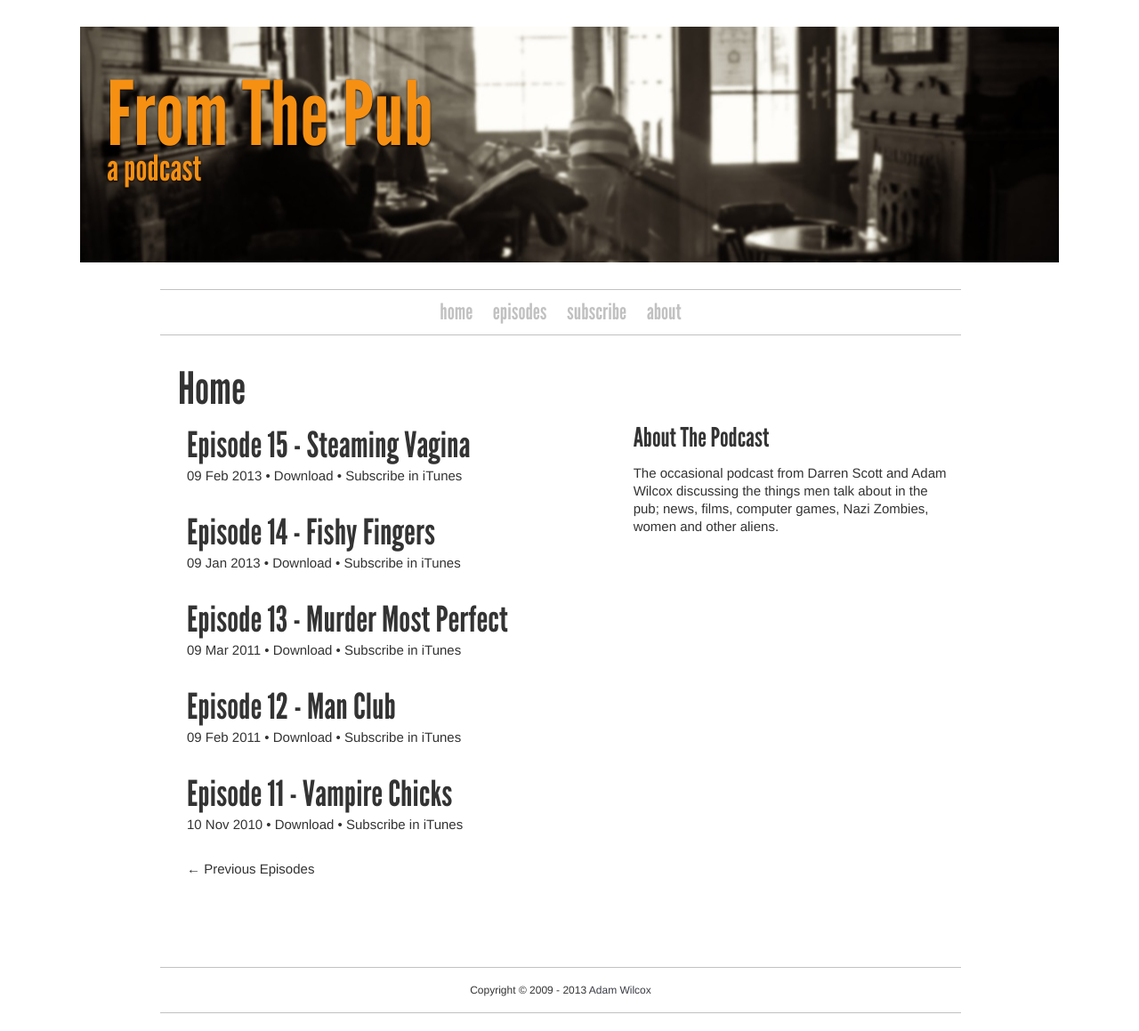
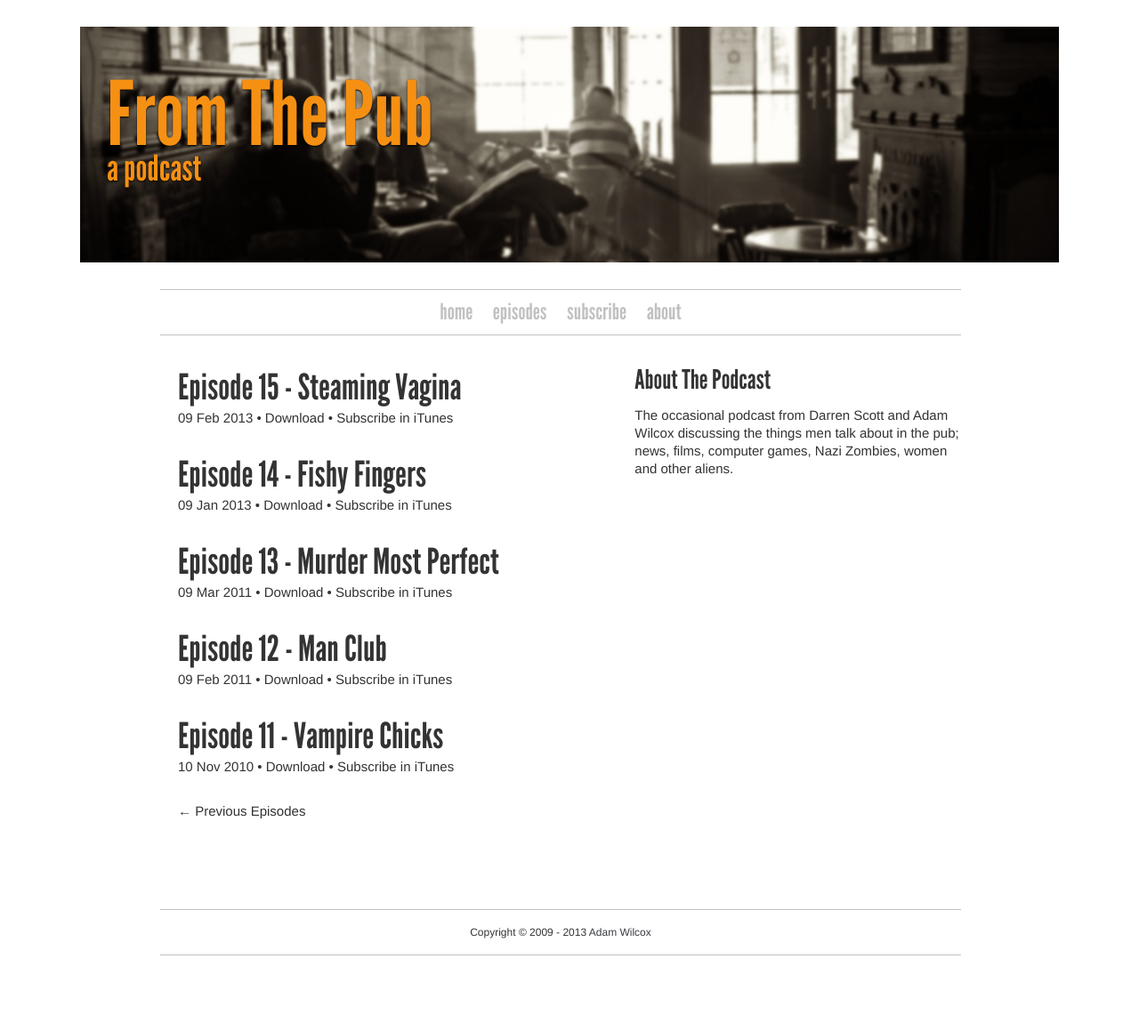
Before and after one commit to janicemvk/fromthepub, a Jekyll site: the page built from index.html, in a window 1280 px wide. Shown: the whole page at 89% size. Built offline with Jekyll 4.4.1, drawn with Linux system fonts in a browser that asks for light colours; comment, search, counter and statistics services are not loaded; after the commit the page ends 1094 px from its top, so only the background shows below that.

Commit message:
layout fixes

```diff
--- a/_layouts/default.html
+++ b/_layouts/default.html
@@ -1,12 +1,5 @@
 {% include header.html %}
 
-<div class="page">
-<div class="col-1-1">
-  <article>
-  <h1>{{ page.title }}</h1>
-  {{ content }}
-  </article>
-</div>
-</div>
+{{ content }}
 
 {% include footer.html %}
```
Also changed, not shown: about/index.md (+1 -1 lines).
